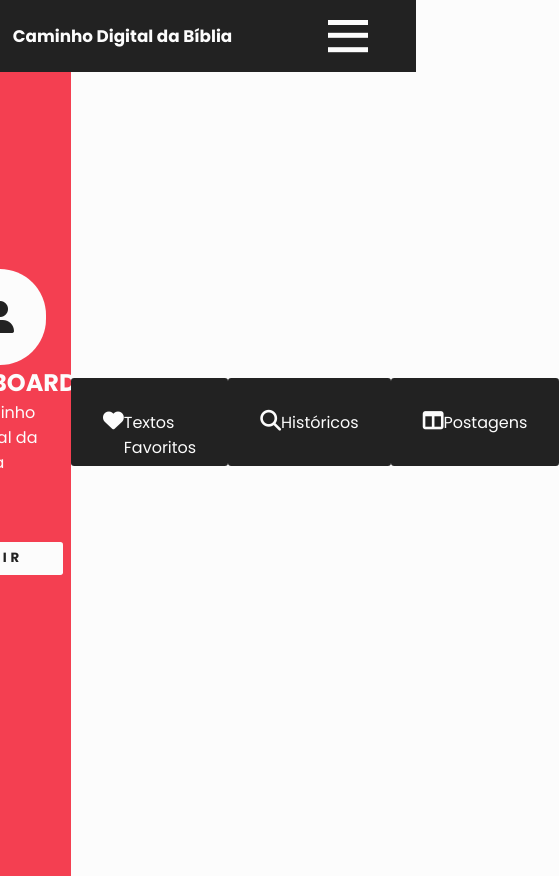
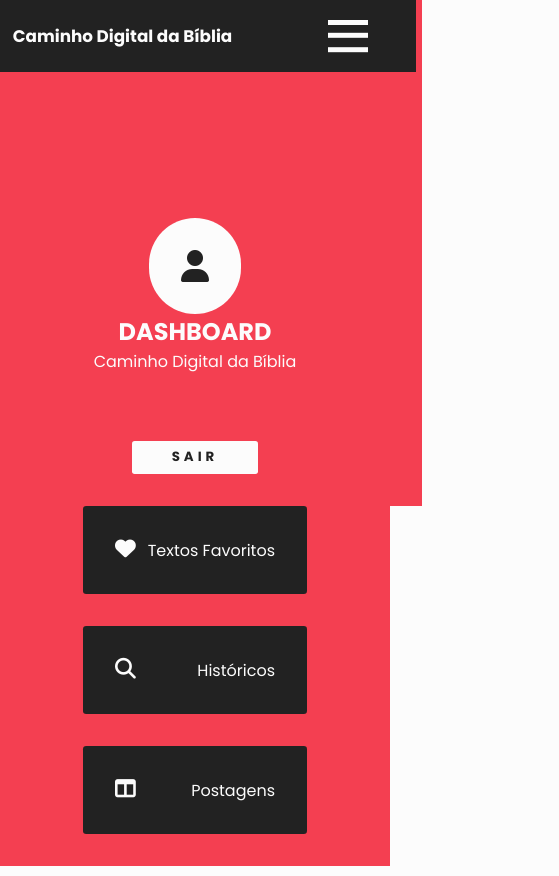
Before and after one commit to Dannick10/CaminhoDigitaldaBiblia, a React (Vite) app: page /perfil in a window 390 px wide. Shown: the whole page, 559 px wide, since content can reach past the window. Built offline with nearby package versions, Linux system fonts and the light colour scheme; no server answers.

Commit message:
responsivo dashboard

```diff
--- a/src/Pages/perfil/perfil.module.css
+++ b/src/Pages/perfil/perfil.module.css
@@ -59,3 +59,26 @@
     padding: 1em;
     border-radius: 50em;
 }
+
+
+
+@media screen and (max-width:800px){
+
+    .perfil{
+       flex-direction: column;
+       justify-content: center;
+    }
+    .perfil_info{
+        width: 100%;
+        padding-top: 15em;
+    }
+
+    .perfil_dashboard ul{
+        background-color: var(--color1);
+        flex-direction: column;
+        align-items: center;
+        justify-content: space-around;
+        gap: 2em;
+        padding-bottom: 2em;
+    }
+}
```
